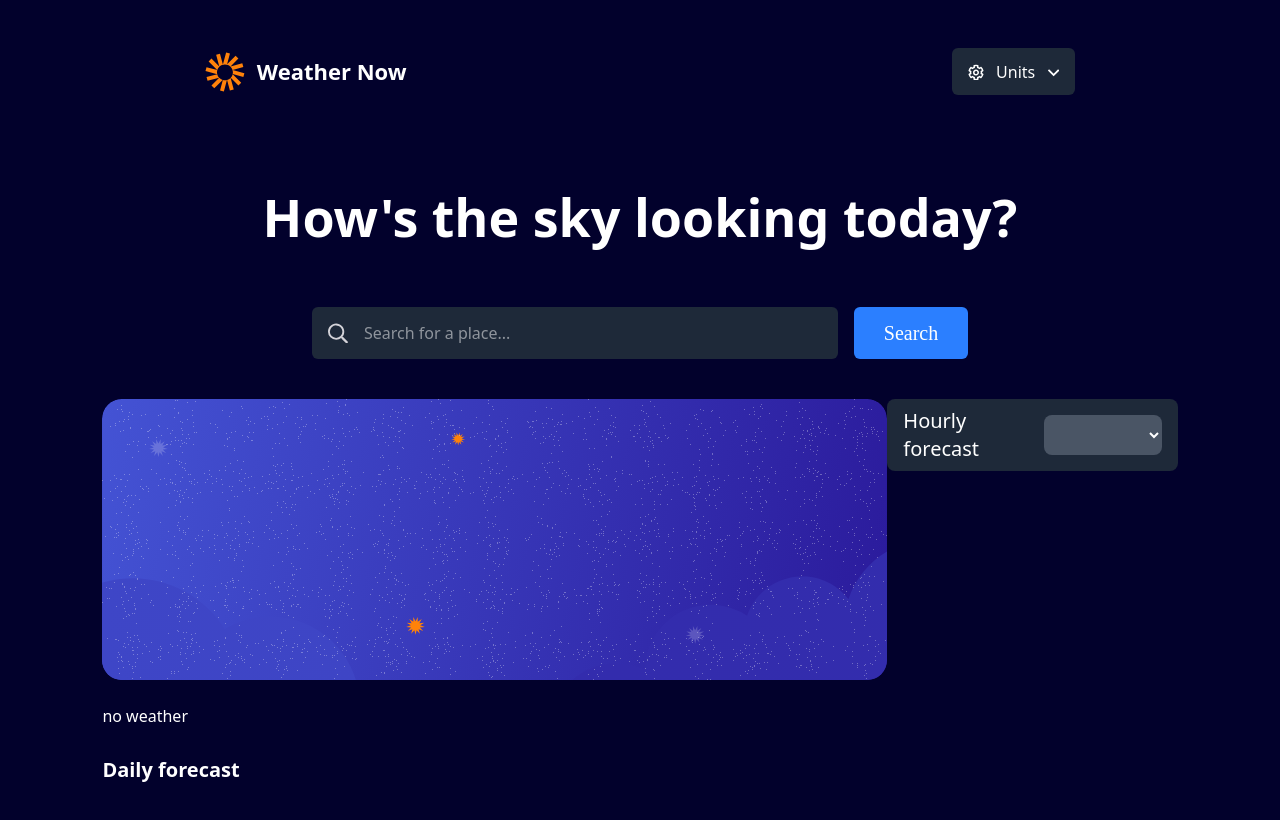
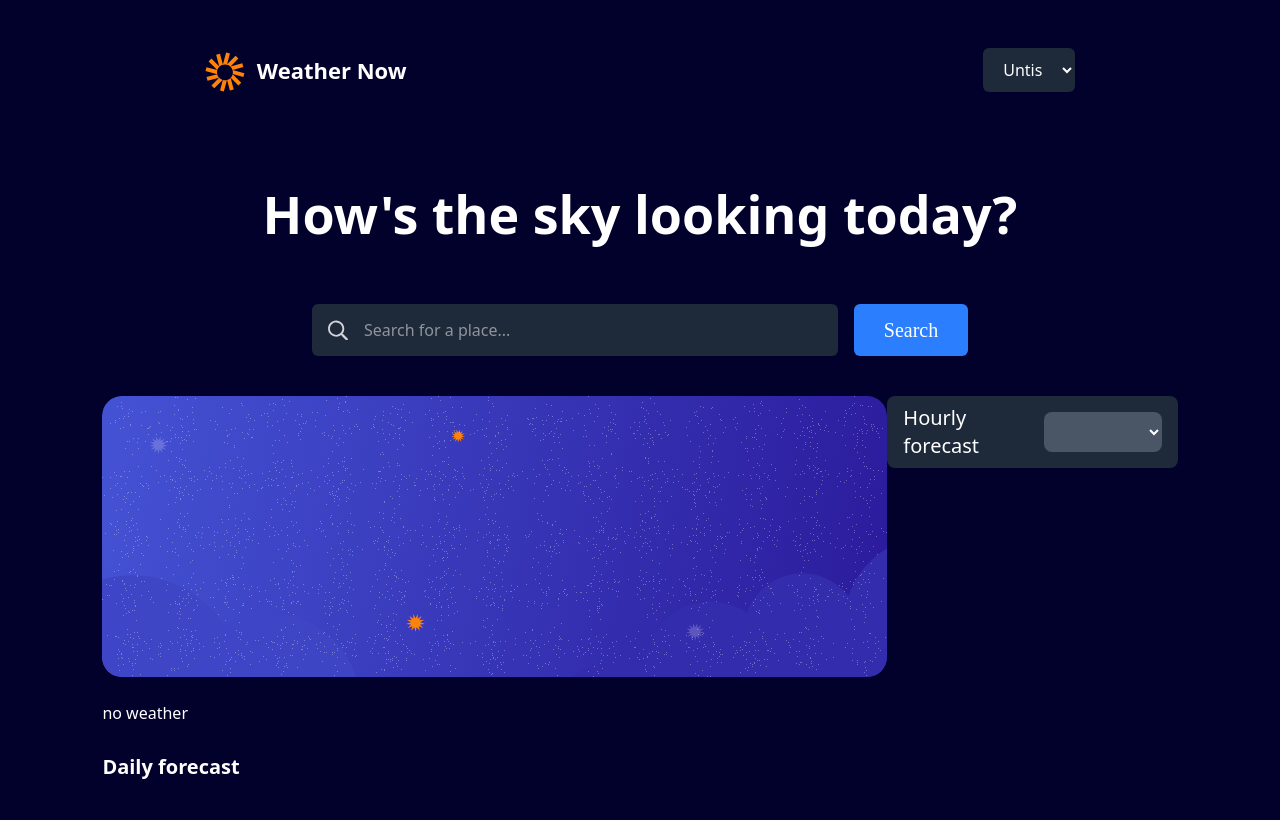
Before and after one commit to Mohammed-Younes1/weather-app, a Next.js app: page / in a window 1280 px wide. Shown: the top 820 px of the page. Built offline with nearby package versions, Linux system fonts and the light colour scheme.

Commit message:
u-options

```diff
--- a/src/app/components/MainMenu.tsx
+++ b/src/app/components/MainMenu.tsx
@@ -1,5 +1,4 @@
-import DropDownIcon from "./icons/DropDownIcon";
-import UnitsIcon from "./icons/UnitsIcon";
+import UntilOptions from "./UntilOptions";
 
 function MainMenu() {
   return (
@@ -10,14 +9,14 @@ function MainMenu() {
         <h1 className="flex items-center font-bold text-[22px]">Weather Now</h1>
         {/* font-[bricolage] */}
       </div>
-
-      <div className="flex items-center px-4 py-2 gap-3 rounded-md bg-gray-800">
+      <UntilOptions />
+      {/* <div className="flex items-center px-4 py-2 gap-3 rounded-md bg-gray-800">
         <UnitsIcon />
 
         <span className="text-[16px]">Units</span>
 
         <DropDownIcon className="mt-[13px] " />
-      </div>
+      </div> */}
     </nav>
   );
 }
--- a/src/app/components/Search.tsx
+++ b/src/app/components/Search.tsx
@@ -28,6 +28,7 @@ function Search() {
   const [error, setError] = useState<string>("");
   const [weekWeather, setWeekWeather] = useState<WeatherData[]>([]);
   const [hourlyData, setHourlyData] = useState<HourlyWeatherData[]>([]);
+  const [fahrenheitTemp, setFahrenheitTemp] = useState<boolean>(false);
 
   const [selectedDay, setSelectedDay] = useState<string | null>(null);
 
@@ -164,6 +165,8 @@ function Search() {
             selectedDate={localSelectedDate}
             setSelectedDate={setLocalSelectedDate}
             days={days}
+            // fahrenheitTemp={fahrenheitTemp}
+            // setFahrenheitTemp={setFahrenheitTemp}
           />
         </nav>
       </div>
--- /dev/null
+++ b/src/app/components/Units.tsx
@@ -0,0 +1,13 @@
+export function celsiusToFahrenheit(celsius: number): number {
+  return (celsius * 9) / 5 + 32;
+}
+
+function units() {
+  return (
+    <div className="units">
+      <div className="unit">°C</div>
+      <div className="unit">°F</div>
+    </div>
+  );
+}
+export default units;
--- /dev/null
+++ b/src/app/components/UntilOptions.tsx
@@ -0,0 +1,25 @@
+import DropDownIcon from "./icons/DropDownIcon";
+import UnitsIcon from "./icons/UnitsIcon";
+
+export default function UntilOptions() {
+  return (
+    // <nav className="flex items-center px-4 py-2 gap-3 rounded-md bg-gray-800">
+    //   <UnitsIcon />
+
+    //   <span className="text-[16px]">Units</span>
+
+    //   <DropDownIcon className="mt-[13px] " />
+    // </nav>
+    <select className="flex items-center px-4 py-2 gap-3 rounded-md bg-gray-800">
+      <option value="" disabled selected hidden>
+        Untis
+      </option>
+      <option value={"celsius"} className="flex items-center gap-2">
+        <span className="text-[16px]">°C</span>
+      </option>
+      <option value={"fahrenheit"} className="flex items-center gap-2">
+        <span className="text-[16px]">°F</span>
+      </option>
+    </select>
+  );
+}
--- a/src/app/components/weather/HourlyWeather.tsx
+++ b/src/app/components/weather/HourlyWeather.tsx
@@ -1,5 +1,6 @@
 import WeatherDisplay from "../WeatherDisplay";
 import type { HourlyWeatherData } from "../weather/type";
+import { celsiusToFahrenheit } from "../Units";
 
 function HourlyWeather({
   hourlyData,
@@ -60,7 +61,7 @@ function HourlyWeather({
                 <div className="text-xl">{hourLabel}</div>
               </div>
               <div className="text-base font-medium mr-2 text-base">
-                {Math.round(data.weatherRn)}°
+                {celsiusToFahrenheit(Math.round(data.weatherRn))}°
               </div>
             </div>
           );
```
